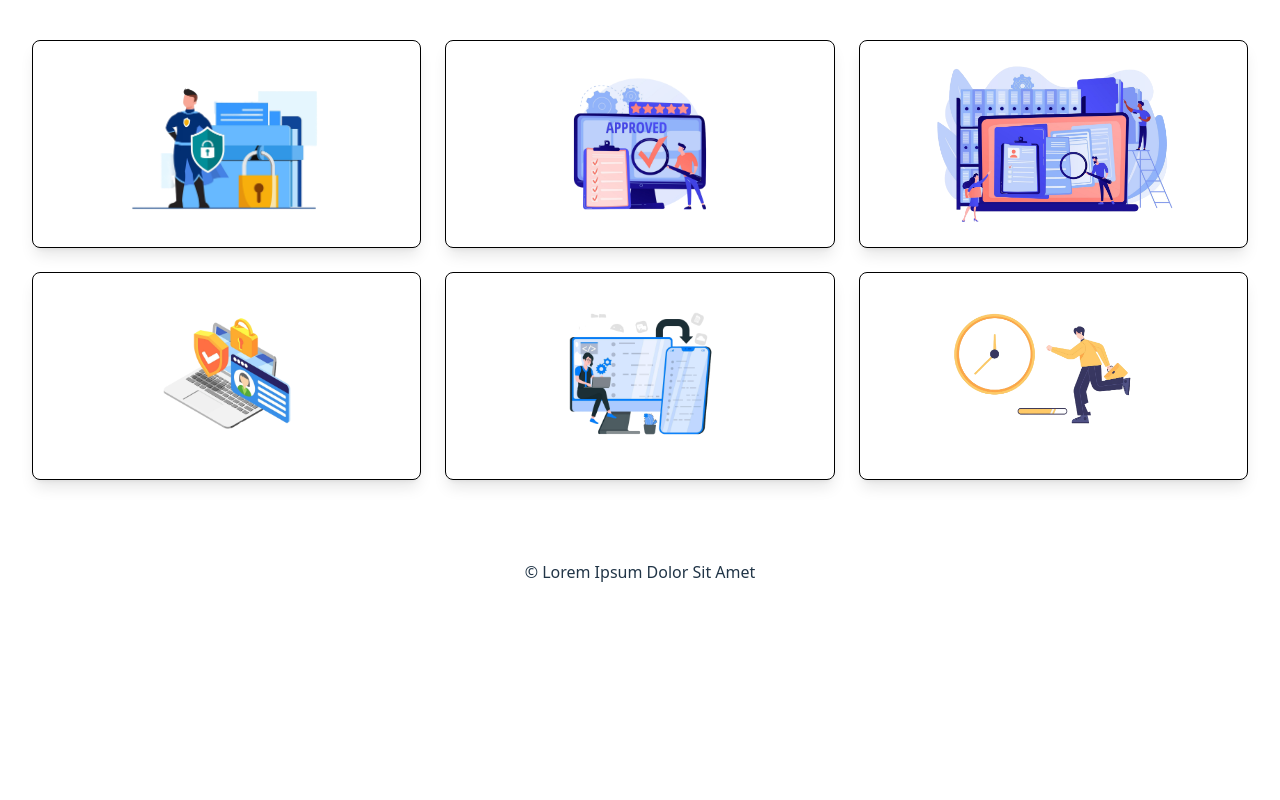
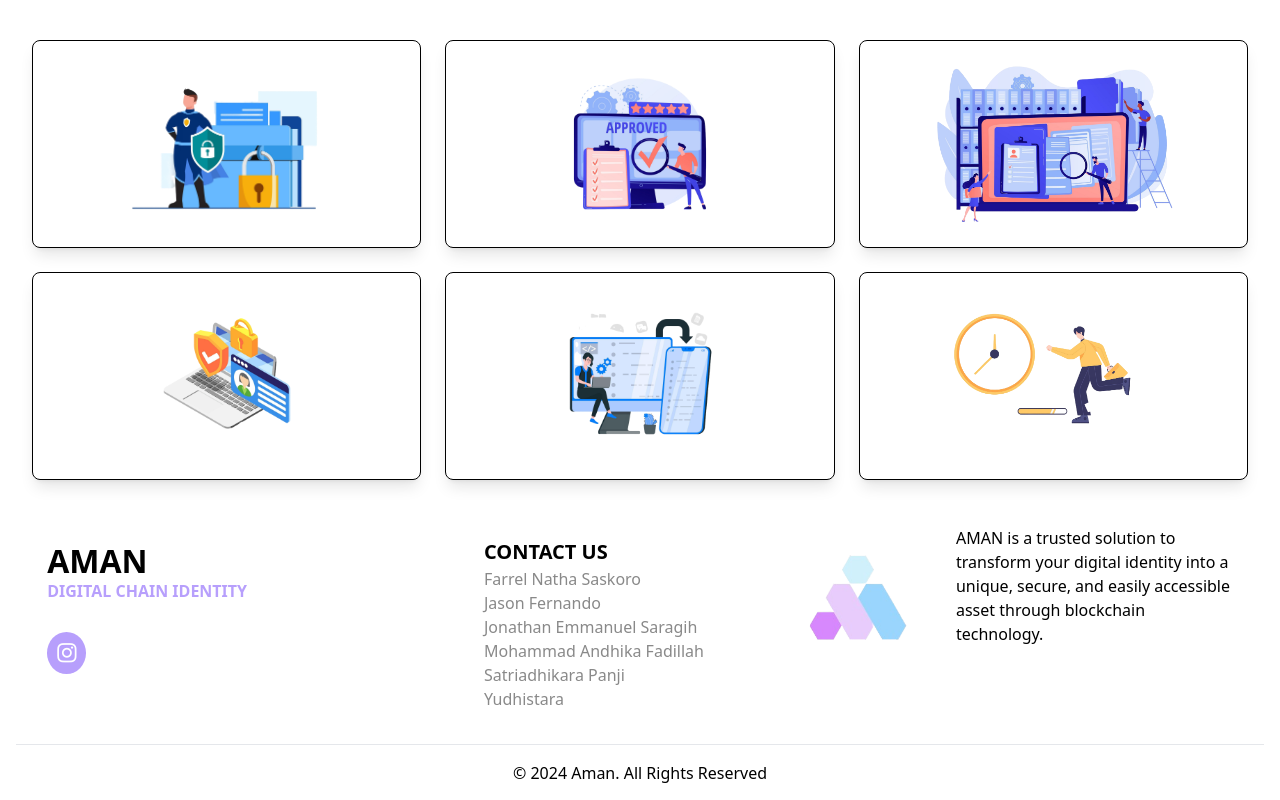
Before and after one commit to JasonFernandoo/CodeFest, a React (Vite) app in the folder frontend/: page / in a window 1280 px wide. Shown: the part 2676-3476 px from the top of the page. Before the commit the page ends 3300 px from the top, so only its background shows below. Built offline with nearby package versions, Linux system fonts and the light colour scheme.

Commit message:
refactor: update footer, update overview

```diff
--- a/frontend/src/components/Footer.tsx
+++ b/frontend/src/components/Footer.tsx
@@ -1,9 +1,115 @@
-import React from "react";
+import React, { useState } from "react";
+import { useDarkMode } from "../DarkModeContext";
+import defaultImage from '../assets/logo.png'
+
+const contacts = {
+  'Farrel Natha Saskoro': {
+    email: 'farrel.saskoro@gmail.com',
+    instagram: 'farrel_ns',
+    github: 'fnathas',
+    link_instagram: 'https://instagram.com/farrel_ns',
+    link_github: 'https://github.com/fnathas',
+  },
+  'Jason Fernando': {
+    email: 'j450n.fernando@gmail.com',
+    instagram: 'jason.fernandoo',
+    github: 'JasonFernandoo',
+    link_instagram: 'https://instagram.com/jason.fernandoo',
+    link_github: 'https://github.com/JasonFernandoo',
+  },
+  'Jonathan Emmanuel Saragih': {
+    email: 'jonathan.srgh@gmail.com',
+    instagram: 'jonathan.srgh',
+    github: 'JonathanSaragih',
+    link_instagram: 'https://instagram.com/jonathan.srgh',
+    link_github: 'https://github.com/JonathanSaragih',
+  },
+  'Mohammad Andhika Fadillah': {
+    email: 'andhikafadhillah2211@gmail.com',
+    instagram: 'andhikafdh',
+    github: 'andhikafdh',
+    link_instagram: 'https://instagram.com/andhikafdh',
+    link_github: 'https://github.com/andhikafdh',
+  },
+  'Satriadhikara Panji Yudhistara': {
+    email: 'satriadhikara@gmail.com',
+    instagram: 'satriadhikara',
+    github: 'satriadhikara',
+    link_instagram: 'https://instagram.com/satriadhikara',
+    link_github: 'https://github.com/satriadhikara',
+  }
+};
 
 const Footer = () => {
+  const { darkMode } = useDarkMode();
+  const [selectedContact, setSelectedContact] = useState<string | null>(null);
+
+  const changeContactInfo = (contact: string) => {
+    setSelectedContact(contact);
+  };
+
+  // Destructure the selected contact's details
+  const selectedContactDetails = selectedContact ? contacts[selectedContact] : null;
+
   return (
-    <footer className="py-10">
-      <p>&copy; Lorem Ipsum Dolor Sit Amet</p>
+    <footer className={`h-[35vh] w-[100vw]`}>
+      <div className={`h-full w-full flex flex-col justify-center items-center ${darkMode ? 'bg-black text-white' : 'bg-white text-black'}`}>
+        <div className='h-[80%] w-[97.5%] flex justify-center items-center'>
+          <div className='h-[85%] w-[25%] flex flex-col items-start'>
+            <h1 className="text-[32px] font-bold">AMAN</h1>
+            <p className="font-bold text-[#b79ffc] mt-[-2%] mb-[7%]">DIGITAL CHAIN IDENTITY</p>
+            <i className="fab fa-instagram mt-[2.5%] text-[22px] text-white p-[10px] rounded-[50%] bg-[#b79ffc] hover:cursor-pointer"></i>
+          </div>
+          <div className='h-full w-[60%] ml-[10%] flex justify-between items-center'>
+            <div className="h-[85%] w-[30%] flex flex-col">
+              <h1 className="text-start text-[20px] font-bold">CONTACT US</h1>
+              <ul className="text-start text-[#898989]">
+                {Object.keys(contacts).map(contact => (
+                  <li
+                    key={contact}
+                    className="hover:text-[#b79ffc] hover:cursor-pointer"
+                    onClick={() => changeContactInfo(contact)}
+                  >
+                    {contact}
+                  </li>
+                ))}
+              </ul>
+            </div>
+            <div className="h-[95%] w-[60%] flex">
+              {selectedContactDetails ? (
+                <>
+                  <div className="flex flex-col text-start ml-[5%]">
+                    <h1 className="w-[400px] text-start text-[20px] text-[#b79ffc]">{selectedContact}</h1>
+                    <div className="my-[3%] text-[#898989]">
+                      <p>Email: {selectedContactDetails.email}</p>
+                      <p>Instagram: {selectedContactDetails.instagram}</p>
+                      <p>Github: {selectedContactDetails.github}</p>
+                    </div>
+                    <div className="flex text-[#b79ffc] gap-2 text-[26px]">
+                      <a href={selectedContactDetails.link_instagram} target="_blank" rel="noopener noreferrer">
+                        <i className="fab fa-instagram hover:cursor-pointer"></i>
+                      </a>
+                      <a href={selectedContactDetails.link_github} target="_blank" rel="noopener noreferrer">
+                        <i className="fab fa-github hover:cursor-pointer"></i>
+                      </a>
+                    </div>
+                  </div>
+                </>
+              ) : (
+                <>
+                  <img className="min-w-[150px] h-[150px] rounded-full" src={defaultImage} alt="Default" />
+                  <p className="w-[400px] ml-[5%] text-start">
+                    AMAN is a trusted solution to transform your digital identity into a unique, secure, and easily accessible asset through blockchain technology.
+                  </p>
+                </>
+              )}
+            </div>
+          </div>
+        </div>
+        <div className={`h-[20%] w-[97.5%] flex justify-center items-center border-t-[0.1px] ${darkMode ? 'border-white' : ''}`}>
+          <p>&copy; 2024 Aman. All Rights Reserved</p>
+        </div>
+      </div>
     </footer>
   );
 };
--- a/frontend/src/components/OverviewContainer.tsx
+++ b/frontend/src/components/OverviewContainer.tsx
@@ -7,12 +7,12 @@ const OverviewContainer = () => {
   const { darkMode } = useDarkMode();
   return (
     <div id="overview-content" className={`h-auto w-[100vw] flex transition duration-500 ${darkMode ? 'bg-black text-white' : 'bg-white text-black'}`}>
-      <div className='h-[250vh] w-[30%] flex justify-center'>
+      <div className='h-[253vh] w-[30%] flex justify-center mt-[3%]'>
         <div className='w-[100%] flex text-start'>
           <OverviewNavbar />
         </div>
       </div>
-      <div className='h-auto w-[70%] flex'>
+      <div className='h-auto w-[70%] flex mt-[3%]'>
         <OverviewContent />
       </div>
     </div>
--- a/frontend/src/components/OverviewHome.tsx
+++ b/frontend/src/components/OverviewHome.tsx
@@ -21,11 +21,11 @@ const OverviewHome = () => {
   return (
     <div className={`h-[100vh] w-[100vw] flex justify-start items-center transition duration-500 bg-[url('/background2.png')] bg-cover bg-center ${darkMode ? 'bg-black text-white' : 'bg-white text-black'}`}>
         <div className='h-full w-full relative'>
-          <div className='h-auto w-[25%] pt-[2%] pb-[2%] flex bg-[#ffffff60] rounded-[10px] border-[2px] border-[#ffffff80] absolute left-[2.5%] top-[20%] justify-center items-center'>
+          <div className='h-auto w-[25%] pt-[2%] pb-[2%] flex bg-[#ffffff40] rounded-[10px] border-[2px] border-[#ffffff80] absolute left-[2.5%] top-[20%] justify-center items-center'>
             <div className='h-[85%] w-[85%] flex flex-col justify-between text-start'>
                 <h2 className='text-[#898989]'>LEARN HUB</h2>
                 <h1 className='text-[46px] font-bold'>Learn About Aman</h1>
-                <p>Your educational guide to the world of Aman.
+                <p className='py-[20px]'>Your educational guide to the world of Aman.
                   Learn how Aman works and how to connect to it.
                   This page features technical and non-technical articles,
                   guides, and resources on how Aman leverages blockchain
--- a/frontend/src/components/OverviewNavbar.tsx
+++ b/frontend/src/components/OverviewNavbar.tsx
@@ -7,7 +7,7 @@ const OverviewNavbar = () => {
   const scrollToSection = (id: string) => {
     const element = document.getElementById(id);
     if (element) {
-      const offset = 70;
+      const offset = 65;
       const elementPosition = element.getBoundingClientRect().top;
       const offsetPosition = elementPosition + window.pageYOffset - offset;
 
@@ -20,7 +20,7 @@ const OverviewNavbar = () => {
 
   return (
     <div className={`h-[50vh] w-[100%] flex justify-center sticky top-[70px]`}>
-      <div className='w-[85%] flex flex-col mt-[7%] items-start'>
+      <div className='w-[85%] flex flex-col mt-[5%] items-start'>
         <h1 className='font-bold text-[30px]'>On This Page</h1>
         <ul className={`flex flex-col items-start text-[22px] mt-[7%] gap-3 text-[#898989]`}>
           <li className='hover:cursor-pointer hover:text-[#4d489e]' onClick={() => scrollToSection('what-is-aman')}>What is Aman?</li>
```
